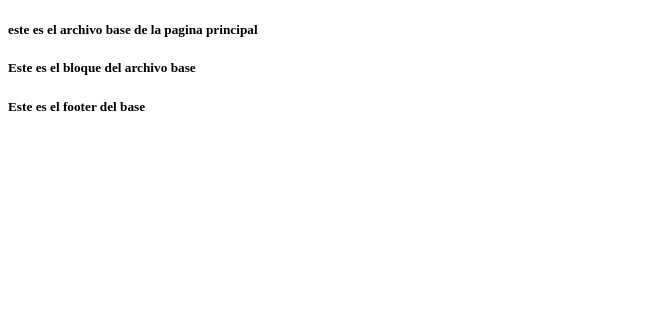
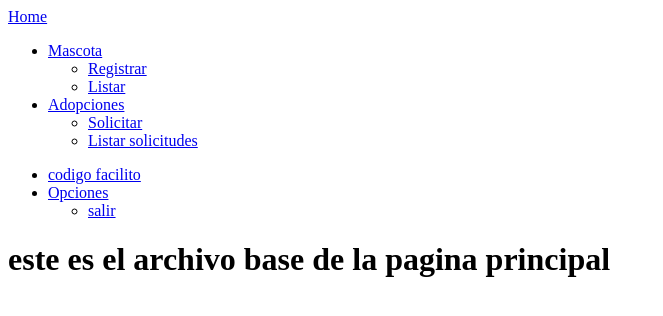
Before and after one commit to LUISA516/Inventario, a Django app: page / in a window 1280 px wide. Shown: the top 316 px of the page, without its empty margins (0-663 px from the left). Run offline with Django 3.2, Linux system fonts and the light colour scheme.

Commit message:
codigo html

```diff
--- a/src/templates/base/base.html
+++ b/src/templates/base/base.html
@@ -2,20 +2,66 @@
 <html lang="es">
 <head>
 	<meta charset="utf-8">
+	{% block extrastatic %}
+	{% endblock %}
+
 	<title>{% block title %} Document {% endblock %}</title>
 </head>
 <body>
-	{% block header %}
-	<h4>Este es el bloque del header base</h4>
+<div class="container">
+	{% block navbar %}
+		<div class="bs-docs-section clearfix">
+			<div class="row">
+				<div class="col-lg-12">
+					<div class="bs-component">
+						<div class="navbar navbar-default">
+							<div class="container-fluid">
+								<div class="navbar-header">
+									<a class="navbar-brand" href="#">Home</a>
+								</div>
+							<div class="collapse navbar-collapse" id="bs-example-navbar-collapse-1">
+								<ul class="nav navbar-nav">
+									<li class="dropdown">
+										<a href="#" class="dropdown-toggle" data-toggle="dropdown" role="booton" aria-expanded="false">Mascota
+										<span class="caret"></span>
+										</a>
+										<ul class="dropdown-menu" role="menu">
+											<li><a href="#">Registrar</a></li>
+											<li><a href="#">Listar</a></li>
+										</ul>
+									</li>
+									<li class="dropdown">
+										<a href="#" class="dropdown-toggle" data-toggle="dropdown" role="booton" aria-expanded="false">Adopciones<span class="caret"></span></a>
+										<ul class="dropdown-menu" role="menu">
+											<li><a href="#">Solicitar</a></li>
+											<li><a href="#">Listar solicitudes</a></li>
+										</ul>
+									</li>
+								</ul>
+								<ul class="nav navbar-nav navbar-right">
+									<li class="dropdown"><a href="http://codigofacilito.com" onclick="pageTacker._link(this.href); return false;">codigo facilito</a>
+									</li>
+									<li class="dropdown">
+										<a href="#" class="dropdown-toggle" data_toggle="dropdown" role="butoon" aia-expanded="false">Opciones<span class="caret"></span></a>
+										<ul class="dropdown-menu" role="nenu">
+											<li><a href="#">salir</a></li>
+										</ul>
+									</li>
+								</ul>
+							</div>
+							</div>
+						</div>
+					</div>
+				</div>
+			</div>
+		</div>
 	{% endblock %}
 
 	{% block content %}
-	<h5>Este es el bloque del archivo base</h5>
+	<h4> Bloque de contenido</h4>
 	{% endblock %}
 
 	{% block footer %}
-	<h5>Este es el footer del base</h5>
 	{% endblock %}
-
 </body>
 </html>
--- a/src/templates/inicio/index.html
+++ b/src/templates/inicio/index.html
@@ -4,6 +4,6 @@
 Pagina principal
 {% endblock %}
 
-{% block header %}
-<h5>este es el archivo base de la pagina principal  </h5>
+{% block content %}
+<h1>este es el archivo base de la pagina principal  </h1>
 {% endblock %}
```
